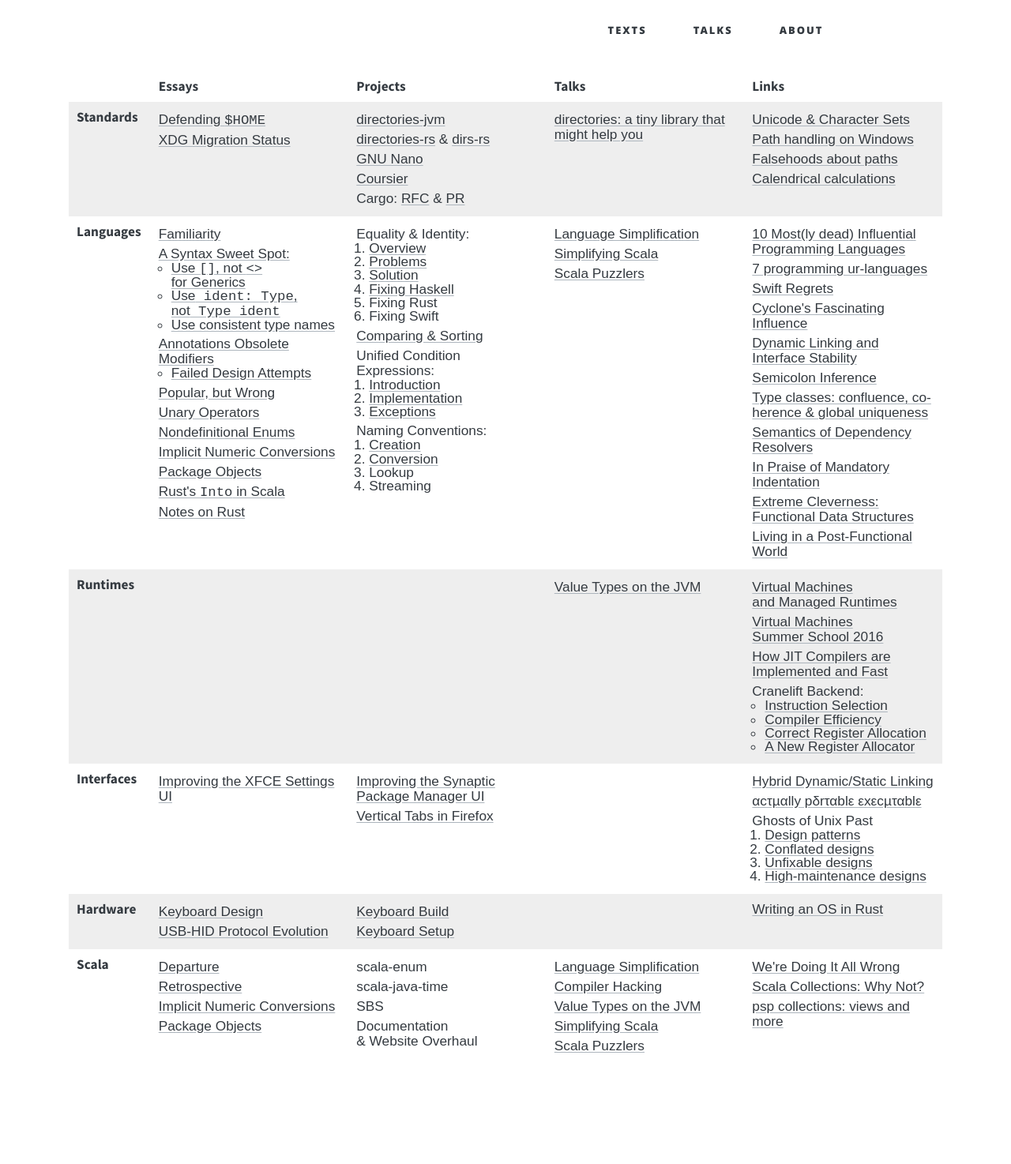
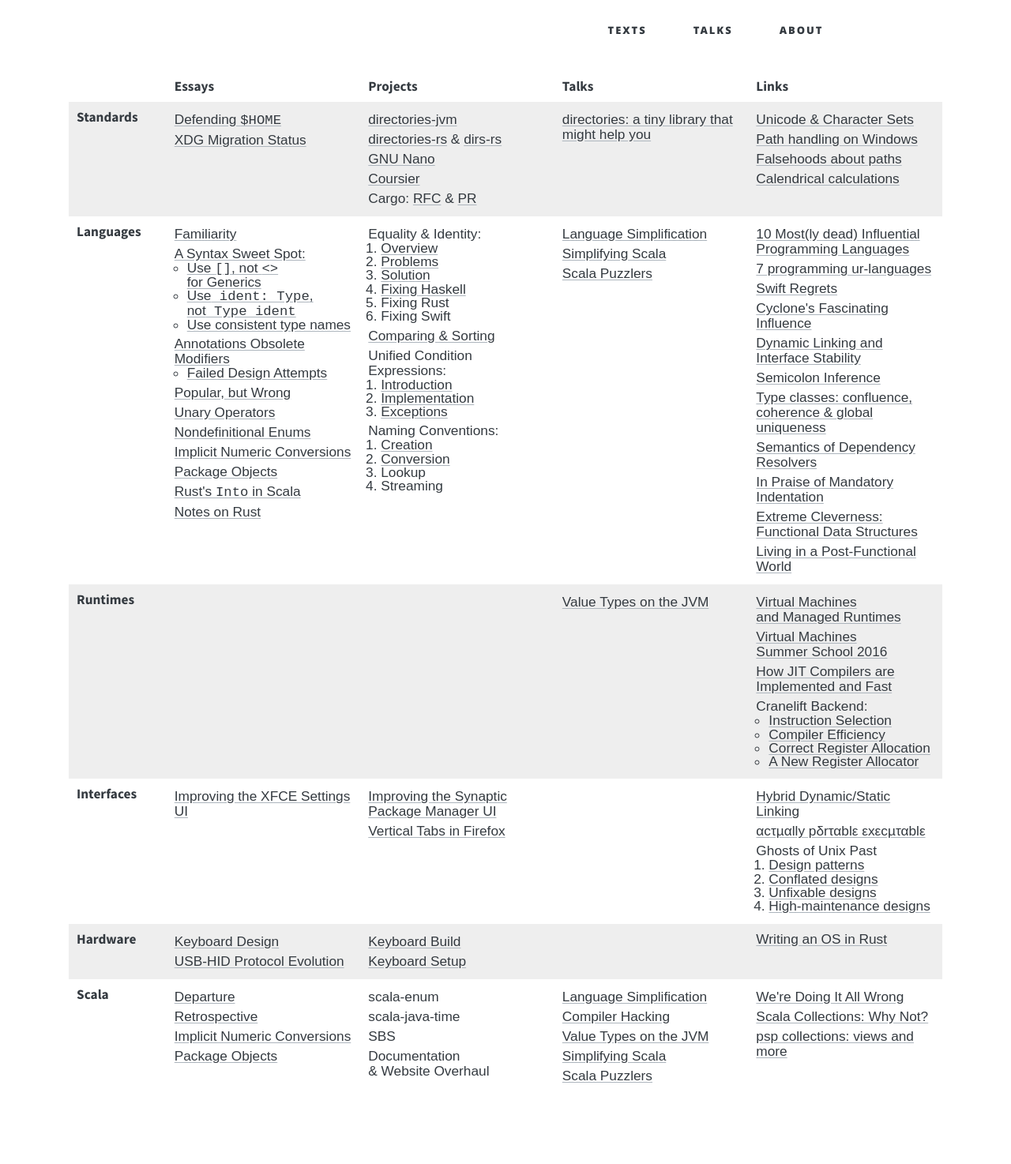
Before and after one commit to soc/soc.me, a Jekyll site: the page built from index.md, in a window 1280 px wide. Shown: the whole page at 79% size. Built offline with Jekyll 4.4.1, drawn with Linux system fonts in a browser that asks for light colours; some web fonts are replaced; before the commit the page ends 1436 px from its top, so only the background shows below that.

Commit message:
fix padding on small widths

```diff
--- a/_sass/base/_layout.scss
+++ b/_sass/base/_layout.scss
@@ -16,9 +16,12 @@
 }
 
 .wrapper {
+  box-sizing: content-box;
   margin-right: auto;
   margin-left: auto;
   max-width: 50em;
+  padding-left: 10px;
+  padding-right: 10px;
 }
 
 .frontpage {
```
